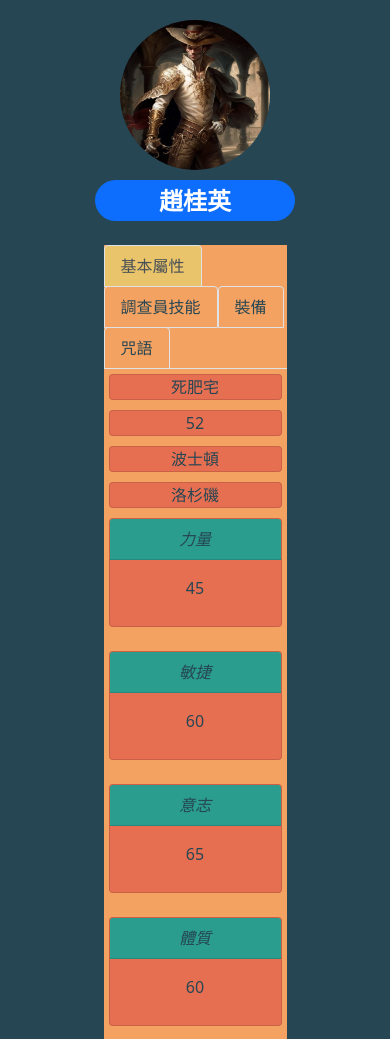
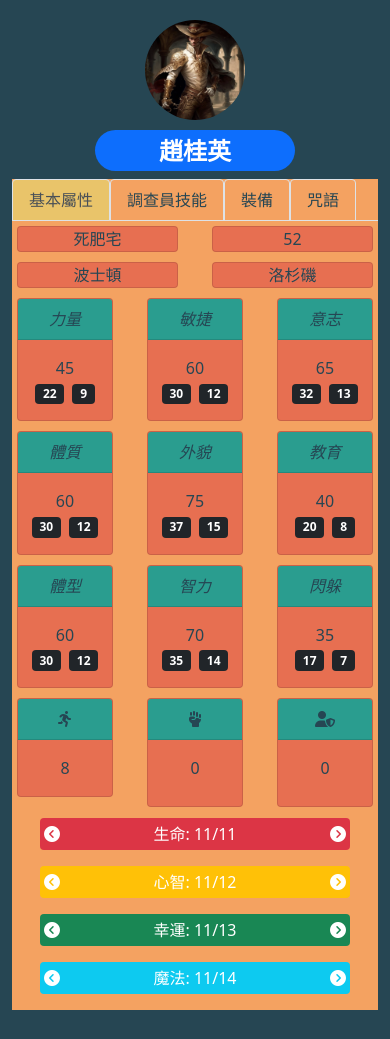
Before and after one commit to BluesLion/MysticExplorer, a plain HTML site: page index.html in a window 390 px wide. Shown: the part 61-1100 px from the top of the page. After the commit the page ends 1071 px from the top, so only its background shows below. Drawn offline with nearby package versions, Linux system fonts and the light colour scheme.

Commit message:
Fix for mobile phone page

```diff
--- a/css/styles.css
+++ b/css/styles.css
@@ -23,8 +23,8 @@ h1 {
 }
 
 .name-badge {
-    width: 150px;
-    height: 150px;
+    width: 50%;
+    height: 100px;
     background-size: cover;
     background-position: center;
     background-repeat: no-repeat;
@@ -51,11 +51,7 @@ h1 {
     white-space: nowrap;
 }
 
-.mt-4 {
-    width: 50%;
-    margin-left: auto;
-    margin-right: auto;
-    min-height: 300px;
+.main {
     background-color: var(--sandy-brown);
 }
 
@@ -82,8 +78,8 @@ h1 {
     width: 100%;
 }
 
-.card-title {
-    margin: 5px;
+.card-body {
+    white-space: nowrap;
 }
 
 button.btn.btn-light {
@@ -94,7 +90,3 @@ button.btn.btn-light:hover {
     color: var(--saffron);
     background-color: var(--sandy-brown);
 }
-
-.tab-content {
-    min-height: 300px;
-}
--- a/index.html
+++ b/index.html
@@ -3,13 +3,13 @@
 
 <head>
     <meta charset="UTF-8">
-    <meta name="viewport" content="width=device-width, initial-scale=1.0">
+    <meta name="viewport" content="width=device-width, initial-scale=1, shrink-to-fit=no">
     <title>克蘇魯的呼喚7版角色卡</title>
     <link href="https://cdn.jsdelivr.net/npm/bootstrap@5.0.2/dist/css/bootstrap.min.css" rel="stylesheet"
           integrity="sha384-EVSTQN3/azprG1Anm3QDgpJLIm9Nao0Yz1ztcQTwFspd3yD65VohhpuuCOmLASjC" crossorigin="anonymous">
     <link rel="stylesheet" href="https://cdnjs.cloudflare.com/ajax/libs/font-awesome/6.4.0/css/all.min.css">
     <link rel="stylesheet" href="css/styles.css">
-    <script src="https://unpkg.com/vue@next"></script>
+    <script src="https://unpkg.com/vue@3/dist/vue.global.js"></script>
 </head>
 
 <body>
@@ -23,7 +23,7 @@
             </div>
         </div>
     </div>
-    <div class="mt-4">
+    <div class="main mt-2">
         <ul class="nav nav-tabs" id="myTab" role="tablist">
             <li class="nav-item" role="presentation">
                 <button class="border nav-link active" id="basic-info-tab" data-bs-toggle="tab"
@@ -50,35 +50,35 @@
         <div class="tab-content" id="myTabContent">
             <div class="tab-pane fade show active" id="basic-info" role="tabpanel" aria-labelledby="basic-info-tab">
                 <div class="row">
-                    <div class="col-md-6">
+                    <div class="col-6">
                         <div class="card" data-bs-toggle="tooltip" data-bs-placement="top" :title="occupation.label">
                             {{ occupation.value }}
                         </div>
                     </div>
-                    <div class="col-md-6">
+                    <div class="col-6">
                         <div class="card" data-bs-toggle="tooltip" data-bs-placement="top" :title="age.label">
                             {{age.value }}
                         </div>
                     </div>
                 </div>
                 <div class="row">
-                    <div class="col-md-6">
+                    <div class="col-6">
                         <div class="card" data-bs-toggle="tooltip" data-bs-placement="bottom" :title="residence.label">
                             {{ residence.value }}
                         </div>
                     </div>
-                    <div class="col-md-6">
+                    <div class="col-6">
                         <div class="card" data-bs-toggle="tooltip" data-bs-placement="bottom" :title="birthplace.label">
                             {{ birthplace.value }}
                         </div>
                     </div>
                 </div>
-                <div class="row row-cols-1 row-cols-md-3 g-4">
-                    <div class="col" v-for="attr in attributes.slice(0, 11)" :key="'card-' + attr.id">
-                        <attribute-card :attr="attr"></attribute-card>
+                <div class="row row-cols-3">
+                    <div class="col-4" v-for="attr in attributes.slice(0, 11)" :key="'card-' + attr.id">
+                        <attr-card :attr="attr"></attr-card>
                     </div>
-                    <div class="col">
-                        <div class="card h-100">
+                    <div class="col-4">
+                        <div class="card">
                             <div class="card-header" data-bs-toggle="tooltip" data-bs-placement="top"
                                  :title="moverate.label">
                                 <i class="fa-solid fa-person-running"></i>
@@ -88,7 +88,7 @@
                             </div>
                         </div>
                     </div>
-                    <div class="col">
+                    <div class="col-4">
                         <div class="card h-100">
                             <div class="card-header" data-bs-toggle="tooltip" data-bs-placement="top"
                                  :title="damagebounds.label">
@@ -99,7 +99,7 @@
                             </div>
                         </div>
                     </div>
-                    <div class="col">
+                    <div class="col-4">
                         <div class="card h-100">
                             <div class="card-header" data-bs-toggle="tooltip" data-bs-placement="top"
                                  :title="build.label">
@@ -112,7 +112,7 @@
                     </div>
                 </div>
                 <div class="row my-3 mx-3">
-                    <div class="col-12">
+                    <div class="col-6-12">
                         <div class="d-flex justify-content-between align-items-center bg-danger rounded p-1">
                             <i class="fa-solid fa-circle-chevron-left text-white" @click="decHP"></i>
                             <div class="text-white">{{ hitPoints.label }}: {{ hitPoints.current }}/{{ hitPoints.max }}</div>
@@ -121,7 +121,7 @@
                     </div>
                 </div>
                 <div class="row my-3 mx-3">
-                    <div class="col-12">
+                    <div class="col-6-12">
                         <div class="d-flex justify-content-between align-items-center bg-warning rounded p-1">
                             <i class="fa-solid fa-circle-chevron-left text-white" @click="decSAN"></i>
                             <div class="text-white">{{ sanity.label }}: {{ sanity.current }}/{{ sanity.max }}</div>
@@ -150,7 +150,7 @@
             </div>
             <div class="tab-pane fade" id="skills" role="tabpanel" aria-labelledby="skills-tab">
                 <div class="row g-3 my-3">
-                    <div class="col-md">
+                    <div class="col-6">
                         <div class="card h-100">
                             <div class="card-header">技能</div>
                         </div>
@@ -160,11 +160,11 @@
             <div class="tab-pane fade" id="equipment" role="tabpanel" aria-labelledby="equipment-tab">
                 <form>
                     <div class="row g-3 my-3">
-                        <div class="col-md-6">
+                        <div class="col-6">
                             <label for="weapons" class="form-label">武器</label>
                             <textarea class="form-control" id="weapons" rows="8" placeholder="武器"></textarea>
                         </div>
-                        <div class="col-md-6">
+                        <div class="col-6">
                             <label for="armor" class="form-label">防具</label>
                             <textarea class="form-control" id="armor" rows="8" placeholder="防具"></textarea>
                         </div>
@@ -173,7 +173,7 @@
             </div>
             <div class="tab-pane fade" id="spells" role="tabpanel" aria-labelledby="spells-tab">
                 <div class="row g-3 my-3">
-                    <div class="col-md">
+                    <div class="col-6">
                         <label for="spells" class="form-label">咒語</label>
                     </div>
                 </div>
--- a/js/app.js
+++ b/js/app.js
@@ -12,7 +12,7 @@ const app = Vue.createApp({
                 {label: "敏捷", id: "dexterity", value: this.genAttr()},
                 {label: "意志", id: "willpower", value: this.genAttr()},
                 {label: "體質", id: "constitution", value: this.genAttr()},
-                {label: "外貿", id: "appearance", value: this.genAttr()},
+                {label: "外貌", id: "appearance", value: this.genAttr()},
                 {label: "教育", id: "education", value: this.genAttr()},
                 {label: "體型", id: "size", value: this.genAttr()},
                 {label: "智力", id: "intelligence", value: this.genAttr()},
@@ -48,27 +48,44 @@ const app = Vue.createApp({
                 obj.current = newValue;
             }
         },
-
-        decHP() { this.modifyValue(this.hitPoints, -1); },
-        incHP() { this.modifyValue(this.hitPoints, 1); },
-        decSAN() { this.modifyValue(this.sanity, -1); },
-        incSAN() { this.modifyValue(this.sanity, 1); },
-        decLUK() { this.modifyValue(this.luck, -1); },
-        incLUK() { this.modifyValue(this.luck, 1); },
-        decMP() { this.modifyValue(this.magicPoints, -1); },
-        incMP() { this.modifyValue(this.magicPoints, 1); },
+        decHP() {
+            this.modifyValue(this.hitPoints, -1);
+        },
+        incHP() {
+            this.modifyValue(this.hitPoints, 1);
+        },
+        decSAN() {
+            this.modifyValue(this.sanity, -1);
+        },
+        incSAN() {
+            this.modifyValue(this.sanity, 1);
+        },
+        decLUK() {
+            this.modifyValue(this.luck, -1);
+        },
+        incLUK() {
+            this.modifyValue(this.luck, 1);
+        },
+        decMP() {
+            this.modifyValue(this.magicPoints, -1);
+        },
+        incMP() {
+            this.modifyValue(this.magicPoints, 1);
+        },
     },
 });
 
-app.component('attribute-card', {
+app.component('attr-card', {
     props: ['attr'],
     template: `
-    <div class="card h-100">
+    <div class="card">
         <div class="card-header" v-bind:title="attr.label">
             <i v-bind:class="attr.icon">{{ attr.label }}</i>
         </div>
         <div class="card-body">
             <div>{{ attr.value }}</div>
+            <div class="badge bg-dark text-white mx-1">{{ Math.floor(attr.value / 2) }}</div>
+            <div class="badge bg-dark text-white mx-1">{{ Math.floor(attr.value / 5) }}</div>
         </div>
     </div>
   `
```
Lines whose indentation alone changed are shown as unchanged.
